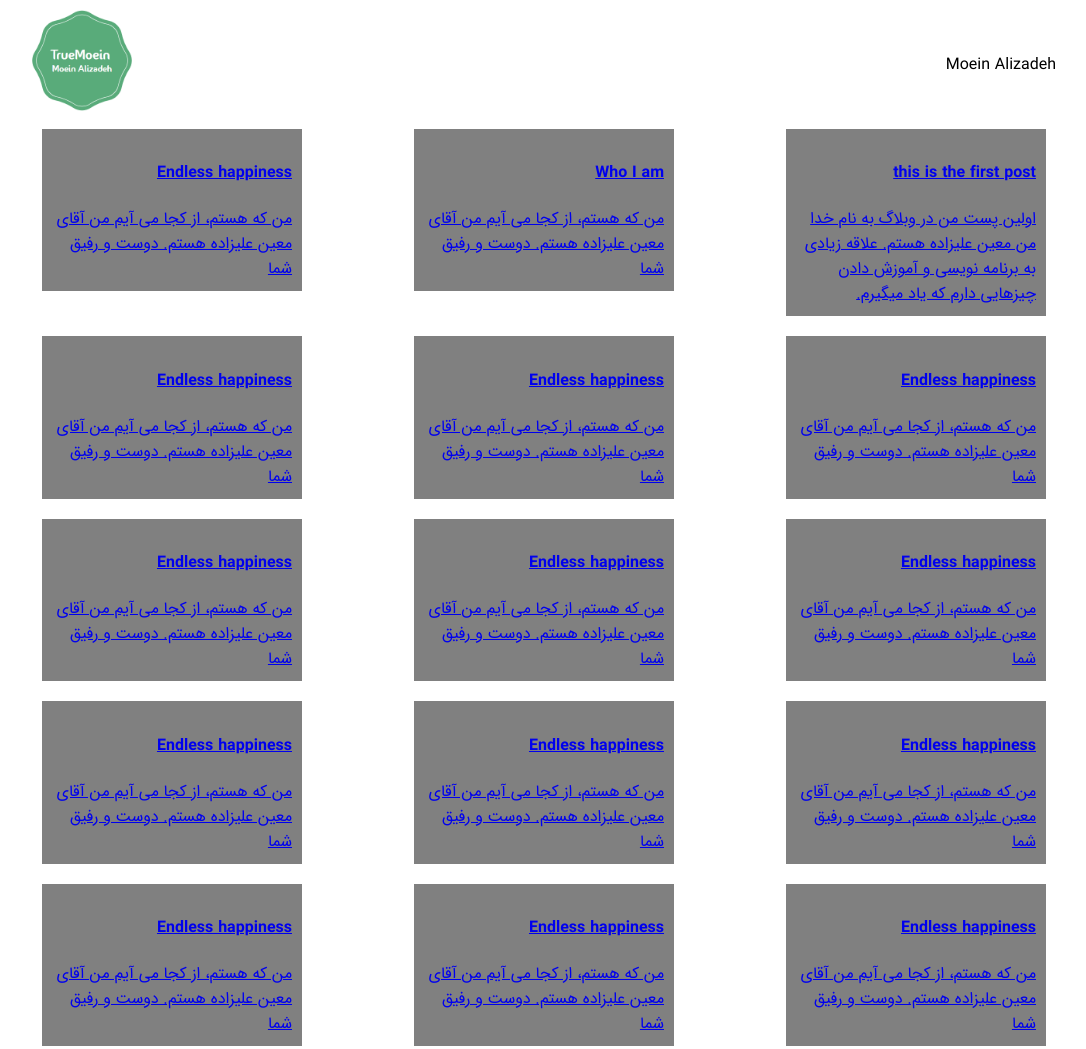
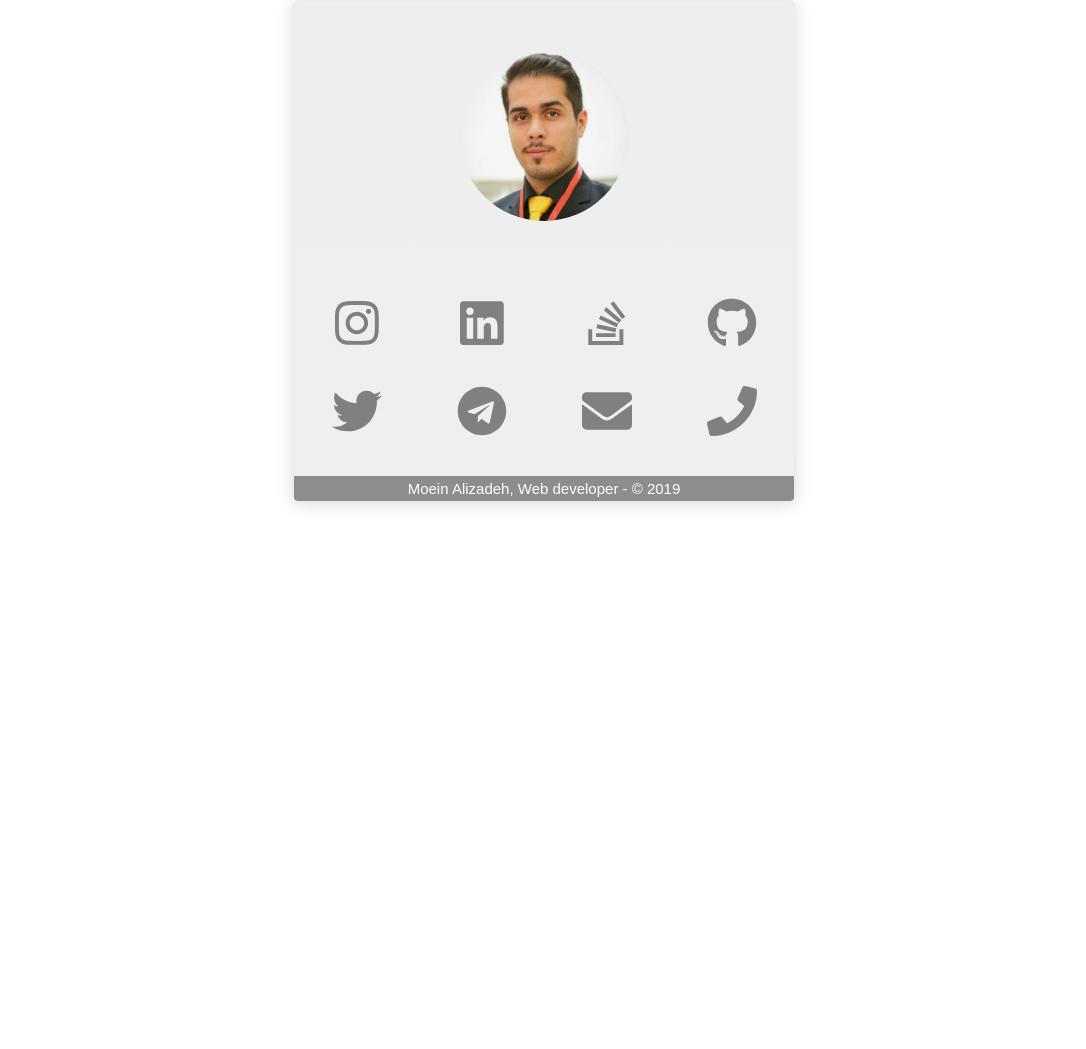
Before and after one commit to TrueMoein/truemoein.ir, a Gatsby site: page / in a window 1280 px wide. Shown: the top 1049 px of the page, without its empty margins (96-1182 px from the left). After the commit the page ends 800 px from the top, so only its background shows below. Built offline with nearby package versions, Linux system fonts and the light colour scheme; Gatsby itself is replaced by a stand-in of ours.

Commit message:
Create temporary Businnes card in Main page.

```diff
--- a/gatsby-browser.js
+++ b/gatsby-browser.js
@@ -6,4 +6,5 @@
 
 // You can delete this file if you're not using it
 
-import './src/assets/css/layout.css'
+// import './src/assets/css/layout.css'
+import './src/assets/css/styles.css'
--- a/package.json
+++ b/package.json
@@ -5,6 +5,10 @@
   "version": "0.1.0",
   "author": "Moein Alizadeh <moein.alizade@gmail.com>",
   "dependencies": {
+    "@fortawesome/fontawesome-svg-core": "^1.2.15",
+    "@fortawesome/free-brands-svg-icons": "^5.7.2",
+    "@fortawesome/free-solid-svg-icons": "^5.7.2",
+    "@fortawesome/react-fontawesome": "^0.1.4",
     "gatsby": "^2.0.119",
     "gatsby-image": "^2.0.29",
     "gatsby-plugin-manifest": "^2.0.17",
@@ -15,6 +19,8 @@
     "gatsby-source-filesystem": "^2.0.20",
     "gatsby-transformer-remark": "^2.2.5",
     "gatsby-transformer-sharp": "^2.1.13",
+    "i": "^0.3.6",
+    "npm": "^6.8.0",
     "prop-types": "^15.7.1",
     "react": "^16.8.1",
     "react-dom": "^16.8.1",
--- /dev/null
+++ b/src/assets/css/styles.css
@@ -0,0 +1,76 @@
+html, body, #___gatsby, [role="group"] {
+  width: 100%;
+  height: 100%;
+  margin: 0;
+  padding: 0;
+}
+
+main {
+  display: flex;
+  justify-content: center;
+  align-items: center;
+  height: 100%;
+}
+
+.personal-card {
+  display: flex;
+  flex-direction: column;
+  width: 500px;
+  height: 500px;
+  border: solid 1px #eaeaea;
+  box-shadow: 0px 2px 18px #dadada;
+  border-radius: 5px;
+  overflow: hidden;
+  position: relative;
+  background: linear-gradient(to bottom, #eeeeee, #efefef);
+}
+
+.profile-picture {
+  width: 170px;
+  height: 170px;
+  align-self: center;
+  filter: grayscale(0.1);
+  transition: all .3s;
+  border-radius: 50%;
+  margin-top: 10%;
+}
+
+.profile-picture:hover {
+  filter: grayscale(0)
+}
+
+.icon-box {
+  width: 25%;
+  text-align: center;
+  margin-bottom: 30px;
+}
+
+.social-links a {
+  color: gray;
+  transition: .2s;
+}
+
+.social-links a:hover {
+  color: rgb(24, 24, 24);
+}
+
+.social-links {
+  font-size: 50px;
+  margin-top: 15%;
+  display: flex;
+  flex-direction: row;
+  justify-content: space-around;
+  flex-wrap: wrap;
+}
+
+footer {
+  position: absolute;
+  width: 100%;
+  bottom: 0;
+  text-align: center;
+  color: white;
+  font-size: 15px;
+  font-family: sans-serif;
+  padding: 4px 0;
+  background: #8d8d8d;
+}
--- /dev/null
+++ b/src/components/PersonalCard.js
@@ -0,0 +1,29 @@
+import React from 'react'
+import MoeinAlizadeh from '../assets/images/MoeinAlizadeh.jpg'
+
+export default function PersonalCard(props) {
+  const { icons } = props
+  return (
+    <div className="personal-card">
+      <img
+        className="profile-picture"
+        src={MoeinAlizadeh}
+        alt="معین علیزاده - Moein Alizadeh"
+      />
+
+      <div className="social-links">
+        {icons.map(i => (
+          <div key={i.name} className="icon-box">
+            <a href={i.link} target="_blank" rel="noreferrer noopener">
+              {i.icon}
+            </a>
+          </div>
+        ))}
+      </div>
+
+      <footer>
+        Moein Alizadeh, Web developer - © {new Date().getFullYear()}
+      </footer>
+    </div>
+  )
+}
--- /dev/null
+++ b/src/components/content/socialLinks.js
@@ -0,0 +1,57 @@
+import React from 'react'
+import { FontAwesomeIcon } from '@fortawesome/react-fontawesome'
+import {
+  faInstagram,
+  faLinkedin,
+  faTwitter,
+  faTelegram,
+  faGithub,
+  faStackOverflow,
+} from '@fortawesome/free-brands-svg-icons'
+
+import { faEnvelope, faPhone } from '@fortawesome/free-solid-svg-icons'
+
+const socialLinks = [
+  {
+    name: 'Instagram',
+    link: 'https://Instagram.com/truemoein',
+    icon: <FontAwesomeIcon icon={faInstagram} />,
+  },
+  {
+    name: 'LinkedIn',
+    link: 'https://LinkedIn.com/in/truemoein',
+    icon: <FontAwesomeIcon icon={faLinkedin} />,
+  },
+  {
+    name: 'StackOverflow',
+    link: 'https://stackoverflow.com/users/6636584/moein-alizadeh',
+    icon: <FontAwesomeIcon icon={faStackOverflow} />,
+  },
+  {
+    name: 'Github',
+    link: 'https://GitHub.com/TrueMoein',
+    icon: <FontAwesomeIcon icon={faGithub} />,
+  },
+  {
+    name: 'Twitter',
+    link: 'https://Twitter.com/truemoein',
+    icon: <FontAwesomeIcon icon={faTwitter} />,
+  },
+  {
+    name: 'Telegram',
+    link: 'https://t.me/truemoein',
+    icon: <FontAwesomeIcon icon={faTelegram} />,
+  },
+  {
+    name: 'Mail',
+    link: 'mailto:moein.alizade@gmail.com',
+    icon: <FontAwesomeIcon icon={faEnvelope} />,
+  },
+  {
+    name: 'Phone',
+    link: 'tel:+989301240100',
+    icon: <FontAwesomeIcon icon={faPhone} />,
+  },
+]
+
+export default socialLinks
--- a/src/components/templates/layout/header.js
+++ b/src/components/templates/layout/header.js
@@ -1,7 +1,7 @@
 import { Link } from 'gatsby'
 import PropTypes from 'prop-types'
 import React from 'react'
-import logo from '../../../assets/images/TrueMoein.png'
+import logo from '../../../assets/images/MoeinAlizadeh.jpg'
 
 const Header = ({ siteTitle }) => (
   <header>
--- a/src/components/templates/layout/layout.js
+++ b/src/components/templates/layout/layout.js
@@ -17,7 +17,6 @@ const Layout = ({ children }) => (
     `}
     render={data => (
       <div className="main-content">
-        <Header siteTitle={data.site.siteMetadata.title} />
         <main>{children}</main>
       </div>
     )}
--- a/src/pages/index.js
+++ b/src/pages/index.js
@@ -1,44 +1,19 @@
 import React from 'react'
-import { graphql } from 'gatsby'
-import Layout from '../components/templates/layout/layout'
-import PostBox from '../components/templates/posts/Box'
+import socialLinks from '../components/content/socialLinks'
+import PersonalCard from '../components/PersonalCard'
+
 import SEO from '../components/templates/layout/seo'
 
-const IndexPage = props => {
-  const {
-    data: {
-      allMarkdownRemark: { edges: posts },
-    },
-  } = props
+const IndexPage = () => {
   return (
-    <Layout>
-      <SEO title="صفحه اصلی" keywords={[`gatsby`, `application`, `react`]} />
-      {posts.map(({ node }) => (
-        <PostBox key={node.id} title={node.frontmatter.title}>
-          {node.excerpt}
-        </PostBox>
-      ))}
-    </Layout>
+    <main>
+      <SEO
+        title="صفحه اصلی"
+        keywords={['Moein Alizadeh', 'معین علیزاده', 'طراح وب']}
+      />
+      <PersonalCard icons={socialLinks} />
+    </main>
   )
 }
 
-export const query = graphql`
-  query {
-    allMarkdownRemark {
-      edges {
-        node {
-          id
-          html
-          frontmatter {
-            title
-            category
-            tags
-          }
-          excerpt
-        }
-      }
-    }
-  }
-`
-
 export default IndexPage
```
Also changed, not shown: src/assets/images/MoeinAlizadeh.jpg (added), 1 other file.
